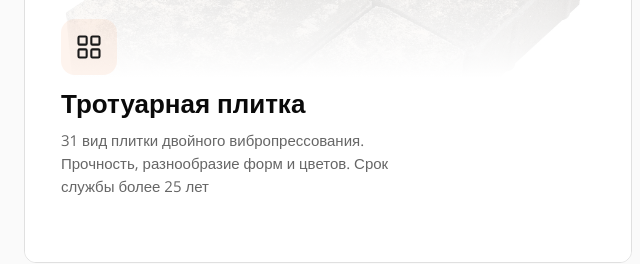
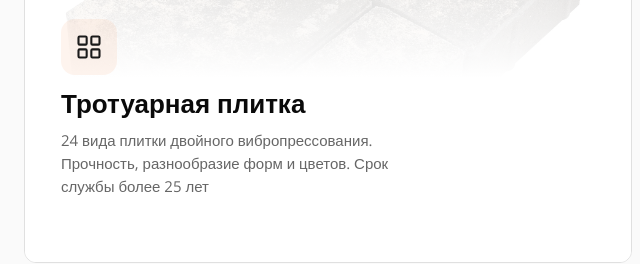
Before and after one commit to AArtA1/bordur, a plain HTML site: page index.html in a window 1280 px wide. Shown: the part 2020-2284 px from the top of the page, 0-640 px from the left. Drawn offline with nearby package versions, Linux system fonts and the light colour scheme.

Commit message:
fix: update tile count from 31 to 24 on homepage
Co-Authored-By: Claude Sonnet 4.6 <noreply@anthropic.com>

```diff
--- a/index.html
+++ b/index.html
@@ -803,7 +803,7 @@
                             <svg viewBox="0 0 24 24"><rect x="3" y="3" width="7" height="7" rx="1"/><rect x="14" y="3" width="7" height="7" rx="1"/><rect x="3" y="14" width="7" height="7" rx="1"/><rect x="14" y="14" width="7" height="7" rx="1"/></svg>
                         </div>
                         <h3 class="bento__card-title">Тротуарная плитка</h3>
-                        <p class="bento__card-desc">31&nbsp;вид плитки двойного вибропрессования. Прочность, разнообразие форм и&nbsp;цветов. Срок службы более&nbsp;25&nbsp;лет</p>
+                        <p class="bento__card-desc">24&nbsp;вида плитки двойного вибропрессования. Прочность, разнообразие форм и&nbsp;цветов. Срок службы более&nbsp;25&nbsp;лет</p>
                         <span class="bento__card-arrow">
                             <svg width="16" height="12" viewBox="0 0 16 12" fill="none"><path d="M1 6h14M10 1l5 5-5 5" stroke="currentColor" stroke-width="1.5" stroke-linecap="round" stroke-linejoin="round"/></svg>
                         </span>
```
